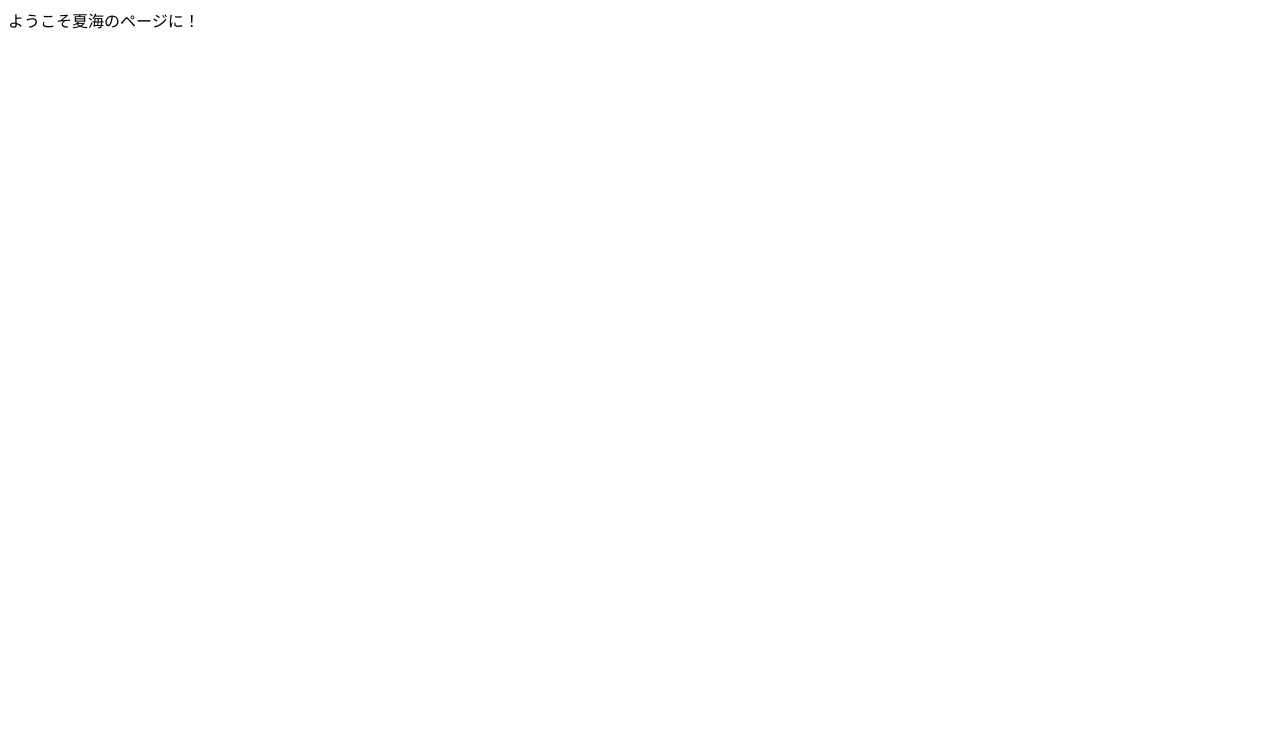
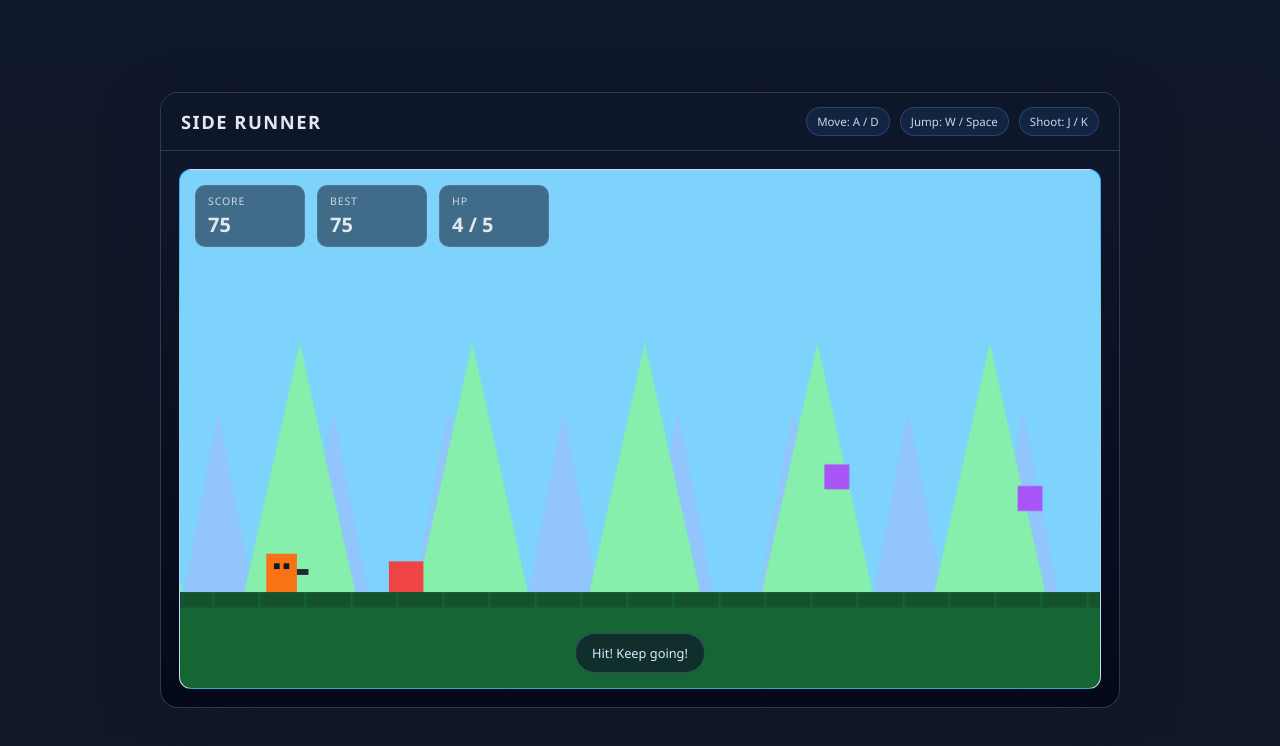
Before and after one commit to natsumi20132013/my-first-app, a plain HTML site: page index.html in a window 1280 px wide. Drawn offline with Linux system fonts and the light colour scheme.

Commit message:
ゲームの初版

```diff
--- a/index.html
+++ b/index.html
@@ -1,11 +1,43 @@
 <!DOCTYPE html>
-<html lang="en">
-<head>
-    <meta charset="UTF-8">
-    <meta name="viewport" content="width=y, initial-scale=1.0">
-    <title>Document</title>
-</head>
-<body>
-    ようこそ夏海のページに！
-</body>
+<html lang="ja">
+  <head>
+    <meta charset="UTF-8" />
+    <meta name="viewport" content="width=device-width, initial-scale=1.0" />
+    <title>Side Runner MVP</title>
+    <link rel="stylesheet" href="style.css" />
+  </head>
+  <body>
+    <div class="game-shell">
+      <div class="topbar">
+        <div class="brand">Side Runner</div>
+        <div class="controls">
+          <span>Move: A / D</span>
+          <span>Jump: W / Space</span>
+          <span>Shoot: J / K</span>
+        </div>
+      </div>
+
+      <div class="canvas-wrap">
+        <div class="hud">
+          <div class="hud-box">
+            <span class="hud-label">Score</span>
+            <span class="hud-value" id="score">0</span>
+          </div>
+          <div class="hud-box">
+            <span class="hud-label">Best</span>
+            <span class="hud-value" id="best">0</span>
+          </div>
+          <div class="hud-box">
+            <span class="hud-label">HP</span>
+            <span class="hud-value" id="hp">5 / 5</span>
+          </div>
+        </div>
+
+        <canvas id="gameCanvas" width="960" height="540"></canvas>
+        <div class="notice" id="notice">Move: A / D or ← / →   Jump: W / ↑ / Space   Shoot: J / K</div>
+      </div>
+    </div>
+
+    <script src="script.js"></script>
+  </body>
 </html>
--- /dev/null
+++ b/script.js
@@ -0,0 +1,386 @@
+const canvas = document.getElementById('gameCanvas');
+const ctx = canvas.getContext('2d');
+
+const scoreEl = document.getElementById('score');
+const bestEl = document.getElementById('best');
+const hpEl = document.getElementById('hp');
+const noticeEl = document.getElementById('notice');
+
+const groundY = 440;
+const tileSize = 48;
+const keys = {};
+
+const state = {
+  width: canvas.width,
+  height: canvas.height,
+  lastTime: 0,
+  distance: 0,
+  score: 0,
+  best: Number(localStorage.getItem('side-runner-best') || 0),
+  enemyTimer: 0,
+  gameOver: false,
+  started: true,
+};
+
+const player = {
+  x: 120,
+  y: groundY - 40,
+  w: 32,
+  h: 40,
+  vx: 0,
+  vy: 0,
+  speed: 5.5,
+  jumpPower: 14,
+  onGround: true,
+  hp: 5,
+  facing: 1,
+  shootCooldown: 0,
+};
+
+const bullets = [];
+const enemies = [];
+const particles = [];
+
+function resetGame() {
+  state.distance = 0;
+  state.score = 0;
+  state.enemyTimer = 0;
+  state.gameOver = false;
+  state.started = true;
+
+  player.x = 120;
+  player.y = groundY - player.h;
+  player.vx = 0;
+  player.vy = 0;
+  player.onGround = true;
+  player.hp = 5;
+  player.facing = 1;
+  player.shootCooldown = 0;
+
+  bullets.length = 0;
+  enemies.length = 0;
+  particles.length = 0;
+
+  noticeEl.textContent = 'Move: A / D or ← / →   Jump: W / ↑ / Space   Shoot: J / K';
+  updateHud();
+}
+
+function updateHud() {
+  scoreEl.textContent = Math.floor(state.score);
+  bestEl.textContent = Math.floor(state.best);
+  hpEl.textContent = `${player.hp} / 5`;
+}
+
+function spawnEnemy() {
+  const type = Math.random() < 0.75 ? 'walker' : 'flyer';
+  const width = type === 'walker' ? 36 : 26;
+  const height = type === 'walker' ? 32 : 26;
+
+  enemies.push({
+    type,
+    x: state.width + 40,
+    y: type === 'walker' ? groundY - height : groundY - 90 - Math.random() * 90,
+    w: width,
+    h: height,
+    vx: type === 'walker' ? -3.4 : -2.1,
+    hp: type === 'walker' ? 2 : 1,
+    bob: Math.random() * Math.PI * 2,
+  });
+}
+
+function shoot() {
+  if (player.shootCooldown > 0 || state.gameOver) return;
+
+  const bulletSpeed = 9;
+  bullets.push({
+    x: player.x + player.w / 2 + player.facing * 18,
+    y: player.y + player.h / 2 - 4,
+    r: 5,
+    vx: bulletSpeed * player.facing,
+    life: 70,
+  });
+
+  player.shootCooldown = 190;
+}
+
+function addParticles(x, y, color) {
+  for (let i = 0; i < 10; i++) {
+    particles.push({
+      x,
+      y,
+      vx: (Math.random() - 0.5) * 4,
+      vy: (Math.random() - 0.5) * 4,
+      r: 2 + Math.random() * 3,
+      color,
+      life: 30 + Math.random() * 18,
+    });
+  }
+}
+
+function handleInput() {
+  if (keys.ArrowLeft || keys.KeyA) {
+    player.vx = -player.speed;
+    player.facing = -1;
+  } else if (keys.ArrowRight || keys.KeyD) {
+    player.vx = player.speed;
+    player.facing = 1;
+  } else {
+    player.vx *= 0.73;
+    if (Math.abs(player.vx) < 0.1) player.vx = 0;
+  }
+
+  if ((keys.ArrowUp || keys.KeyW || keys.Space) && player.onGround) {
+    player.vy = -player.jumpPower;
+    player.onGround = false;
+  }
+
+  if ((keys.KeyJ || keys.KeyK) && !keys.lockShoot) {
+    shoot();
+    keys.lockShoot = true;
+  }
+}
+
+function update(delta) {
+  if (state.gameOver) {
+    if (keys.Enter) {
+      resetGame();
+    }
+    return;
+  }
+
+  state.distance += 2.5 * delta;
+  state.score += 0.25 * delta;
+  state.enemyTimer -= delta;
+  player.shootCooldown = Math.max(0, player.shootCooldown - delta * 16.7);
+
+  handleInput();
+
+  player.vy += 0.65 * delta;
+  player.x += player.vx * delta;
+  player.y += player.vy * delta;
+
+  if (player.y + player.h >= groundY) {
+    player.y = groundY - player.h;
+    player.vy = 0;
+    player.onGround = true;
+  }
+
+  player.x = Math.max(20, Math.min(state.width - player.w - 20, player.x));
+
+  if (state.enemyTimer <= 0) {
+    spawnEnemy();
+    state.enemyTimer = 60 + Math.random() * 40;
+  }
+
+  for (let i = bullets.length - 1; i >= 0; i--) {
+    const bullet = bullets[i];
+    bullet.x += bullet.vx * delta;
+    bullet.life -= delta;
+
+    if (bullet.life <= 0 || bullet.x < -20 || bullet.x > state.width + 20) {
+      bullets.splice(i, 1);
+      continue;
+    }
+
+    for (let j = enemies.length - 1; j >= 0; j--) {
+      const enemy = enemies[j];
+      const bx = bullet.x;
+      const by = bullet.y;
+      const hitX = bx + bullet.r > enemy.x && bx - bullet.r < enemy.x + enemy.w;
+      const hitY = by + bullet.r > enemy.y && by - bullet.r < enemy.y + enemy.h;
+
+      if (hitX && hitY) {
+        bullets.splice(i, 1);
+        enemy.hp -= 1;
+        addParticles(bullet.x, bullet.y, '#fbbf24');
+
+        if (enemy.hp <= 0) {
+          enemies.splice(j, 1);
+          state.score += 25;
+          addParticles(enemy.x + enemy.w / 2, enemy.y + enemy.h / 2, '#38bdf8');
+        }
+        break;
+      }
+    }
+  }
+
+  for (let i = enemies.length - 1; i >= 0; i--) {
+    const enemy = enemies[i];
+    enemy.x += enemy.vx * delta;
+    if (enemy.type === 'flyer') {
+      enemy.y += Math.sin((state.distance + enemy.bob) * 0.1) * 0.5;
+    }
+
+    const hit =
+      player.x < enemy.x + enemy.w &&
+      player.x + player.w > enemy.x &&
+      player.y < enemy.y + enemy.h &&
+      player.y + player.h > enemy.y;
+
+    if (hit) {
+      enemies.splice(i, 1);
+      player.hp -= 1;
+      player.x -= 30 * player.facing;
+      addParticles(player.x + player.w / 2, player.y + player.h / 2, '#f87171');
+
+      if (player.hp <= 0) {
+        state.gameOver = true;
+        state.best = Math.max(state.best, state.score);
+        localStorage.setItem('side-runner-best', Math.floor(state.best));
+        noticeEl.textContent = `Game Over! Press Enter to retry. Final score: ${Math.floor(state.score)}`;
+      } else {
+        noticeEl.textContent = 'Hit! Keep going!';
+      }
+      updateHud();
+      break;
+    }
+
+    if (enemy.x + enemy.w < -80) {
+      enemies.splice(i, 1);
+    }
+  }
+
+  for (let i = particles.length - 1; i >= 0; i--) {
+    const p = particles[i];
+    p.x += p.vx * delta;
+    p.y += p.vy * delta;
+    p.life -= delta;
+    if (p.life <= 0) particles.splice(i, 1);
+  }
+
+  if (state.score > state.best) {
+    state.best = state.score;
+    localStorage.setItem('side-runner-best', Math.floor(state.best));
+  }
+
+  updateHud();
+}
+
+function drawBackground() {
+  ctx.fillStyle = '#7dd3fc';
+  ctx.fillRect(0, 0, state.width, state.height);
+
+  const offset = (state.distance * 0.5) % state.width;
+  ctx.fillStyle = '#93c5fd';
+  for (let x = -offset; x < state.width + 100; x += 120) {
+    ctx.beginPath();
+    ctx.moveTo(x, state.height);
+    ctx.lineTo(x + 55, 250);
+    ctx.lineTo(x + 110, state.height);
+    ctx.closePath();
+    ctx.fill();
+  }
+
+  ctx.fillStyle = '#86efac';
+  for (let x = -offset * 1.8; x < state.width + 120; x += 180) {
+    ctx.beginPath();
+    ctx.moveTo(x, state.height);
+    ctx.lineTo(x + 80, 180);
+    ctx.lineTo(x + 160, state.height);
+    ctx.closePath();
+    ctx.fill();
+  }
+}
+
+function drawGround() {
+  ctx.fillStyle = '#166534';
+  ctx.fillRect(0, groundY, state.width, state.height - groundY);
+
+  ctx.fillStyle = '#14532d';
+  for (let x = -((state.distance * 2) % tileSize); x < state.width + tileSize; x += tileSize) {
+    ctx.fillRect(x, groundY, tileSize - 2, 16);
+  }
+}
+
+function drawPlayer() {
+  ctx.fillStyle = '#f97316';
+  ctx.fillRect(player.x, player.y, player.w, player.h);
+
+  const gunX = player.x + player.w / 2 + player.facing * 16;
+  const gunY = player.y + 16;
+  ctx.fillStyle = '#1f2937';
+  ctx.fillRect(gunX, gunY, 12, 6);
+
+  ctx.fillStyle = '#111827';
+  ctx.fillRect(player.x + 8, player.y + 10, 6, 6);
+  ctx.fillRect(player.x + player.w - 14, player.y + 10, 6, 6);
+}
+
+function drawEnemy(enemy) {
+  ctx.fillStyle = enemy.type === 'walker' ? '#ef4444' : '#a855f7';
+  ctx.fillRect(enemy.x, enemy.y, enemy.w, enemy.h);
+}
+
+function drawBullet(bullet) {
+  ctx.fillStyle = '#facc15';
+  ctx.beginPath();
+  ctx.arc(bullet.x, bullet.y, bullet.r, 0, Math.PI * 2);
+  ctx.fill();
+}
+
+function drawParticles() {
+  for (const p of particles) {
+    ctx.fillStyle = p.color;
+    ctx.globalAlpha = Math.max(0, p.life / 40);
+    ctx.beginPath();
+    ctx.arc(p.x, p.y, p.r, 0, Math.PI * 2);
+    ctx.fill();
+  }
+  ctx.globalAlpha = 1;
+}
+
+function draw() {
+  ctx.clearRect(0, 0, state.width, state.height);
+  drawBackground();
+  drawGround();
+
+  for (const bullet of bullets) drawBullet(bullet);
+  for (const enemy of enemies) drawEnemy(enemy);
+  drawPlayer();
+  drawParticles();
+
+  if (state.gameOver) {
+    ctx.fillStyle = 'rgba(15, 23, 42, 0.5)';
+    ctx.fillRect(0, 0, state.width, state.height);
+    ctx.fillStyle = '#f8fafc';
+    ctx.font = 'bold 40px sans-serif';
+    ctx.textAlign = 'center';
+    ctx.fillText('GAME OVER', state.width / 2, state.height / 2 - 10);
+    ctx.font = '20px sans-serif';
+    ctx.fillText('Press Enter to restart', state.width / 2, state.height / 2 + 28);
+  }
+}
+
+function gameLoop(timestamp) {
+  const delta = Math.min((timestamp - state.lastTime) / 16.666, 2.2) || 1;
+  state.lastTime = timestamp;
+  update(delta);
+  draw();
+  requestAnimationFrame(gameLoop);
+}
+
+window.addEventListener('keydown', (event) => {
+  keys[event.code] = true;
+
+  if (event.code === 'Space') {
+    event.preventDefault();
+  }
+
+  if (event.code === 'KeyJ' || event.code === 'KeyK') {
+    keys.lockShoot = false;
+  }
+
+  if (event.code === 'Enter' && state.gameOver) {
+    resetGame();
+  }
+});
+
+window.addEventListener('keyup', (event) => {
+  keys[event.code] = false;
+  if (event.code === 'KeyJ' || event.code === 'KeyK') {
+    keys.lockShoot = false;
+  }
+});
+
+resetGame();
+requestAnimationFrame(gameLoop);
--- /dev/null
+++ b/style.css
@@ -0,0 +1,154 @@
+:root {
+  --bg1: #0f172a;
+  --bg2: #111827;
+  --panel: rgba(15, 23, 42, 0.76);
+  --panel-border: rgba(148, 163, 184, 0.25);
+  --text: #e2e8f0;
+  --accent: #38bdf8;
+  --accent-2: #22c55e;
+  --danger: #f87171;
+  --warning: #fbbf24;
+}
+
+* {
+  box-sizing: border-box;
+}
+
+html, body {
+  margin: 0;
+  height: 100%;
+  font-family: "Segoe UI", Tahoma, Geneva, Verdana, sans-serif;
+  background: linear-gradient(180deg, var(--bg1), var(--bg2));
+  color: var(--text);
+}
+
+body {
+  display: grid;
+  place-items: center;
+}
+
+.game-shell {
+  width: min(960px, 94vw);
+  background: var(--panel);
+  border: 1px solid var(--panel-border);
+  border-radius: 18px;
+  box-shadow: 0 24px 60px rgba(15, 23, 42, 0.45);
+  overflow: hidden;
+}
+
+.topbar {
+  display: flex;
+  align-items: center;
+  justify-content: space-between;
+  gap: 12px;
+  padding: 14px 20px;
+  border-bottom: 1px solid var(--panel-border);
+  background: rgba(15, 23, 42, 0.7);
+}
+
+.brand {
+  font-size: 1.15rem;
+  font-weight: 800;
+  letter-spacing: 0.08em;
+  text-transform: uppercase;
+}
+
+.controls {
+  display: flex;
+  flex-wrap: wrap;
+  gap: 10px;
+  font-size: 0.72rem;
+  color: #cbd5e1;
+}
+
+.controls span {
+  padding: 6px 10px;
+  border-radius: 999px;
+  background: rgba(59, 130, 246, 0.12);
+  border: 1px solid rgba(96, 165, 250, 0.25);
+}
+
+.canvas-wrap {
+  position: relative;
+  padding: 18px;
+  background: linear-gradient(180deg, rgba(15, 23, 42, 0.75), rgba(2, 6, 23, 0.8));
+}
+
+canvas {
+  display: block;
+  width: 100%;
+  height: auto;
+  border-radius: 12px;
+  background: linear-gradient(180deg, #0ea5e9 0%, #7dd3fc 28%, #e0f2fe 100%);
+  border: 1px solid rgba(148, 163, 184, 0.25);
+}
+
+.hud {
+  position: absolute;
+  top: 34px;
+  left: 34px;
+  display: flex;
+  gap: 12px;
+  pointer-events: none;
+  z-index: 2;
+}
+
+.hud-box {
+  min-width: 110px;
+  padding: 8px 12px;
+  border-radius: 10px;
+  background: rgba(15, 23, 42, 0.55);
+  border: 1px solid rgba(148, 163, 184, 0.2);
+  backdrop-filter: blur(2px);
+}
+
+.hud-label {
+  display: block;
+  font-size: 0.66rem;
+  letter-spacing: 0.08em;
+  text-transform: uppercase;
+  color: #cbd5e1;
+}
+
+.hud-value {
+  display: block;
+  margin-top: 3px;
+  font-size: 1.25rem;
+  font-weight: 800;
+}
+
+.notice {
+  position: absolute;
+  left: 50%;
+  bottom: 34px;
+  transform: translateX(-50%);
+  padding: 10px 16px;
+  border-radius: 999px;
+  background: rgba(15, 23, 42, 0.7);
+  border: 1px solid rgba(148, 163, 184, 0.25);
+  font-size: 0.8rem;
+  color: #dbeafe;
+  white-space: nowrap;
+}
+
+@media (max-width: 640px) {
+  .topbar {
+    flex-direction: column;
+    align-items: flex-start;
+  }
+
+  .controls {
+    gap: 6px;
+  }
+
+  .hud {
+    top: 24px;
+    left: 24px;
+    gap: 8px;
+  }
+
+  .hud-box {
+    min-width: 88px;
+    padding: 6px 8px;
+  }
+}
```
Also changed, not shown: 3 other files.
